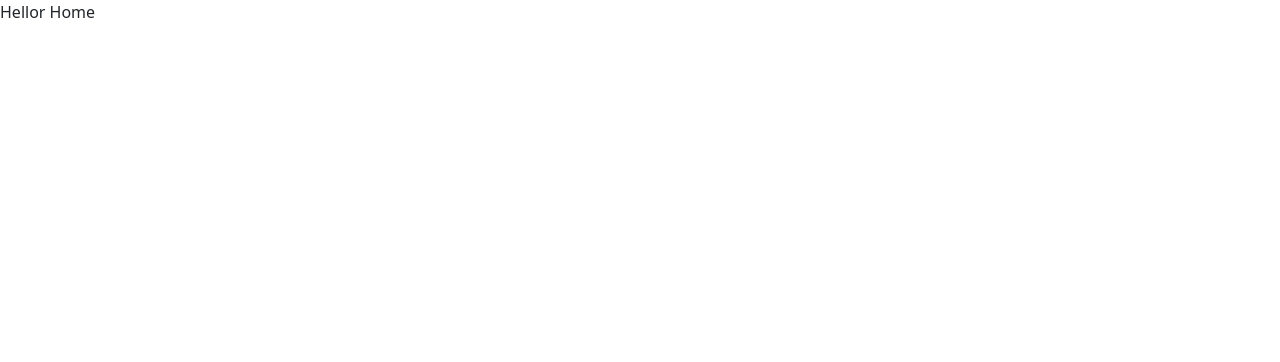
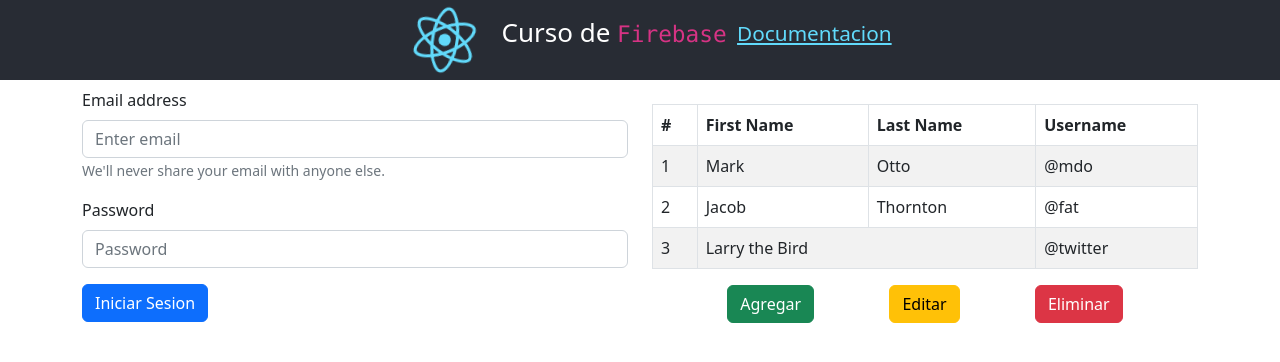
Before and after one commit to teotronic5438/curso-firebase, a React (Create React App) app: page / in a window 1280 px wide. Shown: the top 362 px of the page. Built offline with nearby package versions, Linux system fonts and the light colour scheme.

Commit message:
agregando formularios y autenticacion, falta habilitar firestore

```diff
--- /dev/null
+++ b/src/Components/Form/Login.js
@@ -0,0 +1,32 @@
+import React from 'react';
+import Button from 'react-bootstrap/Button';
+import Form from 'react-bootstrap/Form';
+
+export default function Login() {
+  return (
+    <div>
+        <Form>
+            <Form.Group className="mb-3" controlId="formBasicEmail">
+                <Form.Label>Email address</Form.Label>
+                <Form.Control type="email" placeholder="Enter email" />
+                <Form.Text className="text-muted">
+                We'll never share your email with anyone else.
+                </Form.Text>
+            </Form.Group>
+
+            <Form.Group className="mb-3" controlId="formBasicPassword">
+                <Form.Label>Password</Form.Label>
+                <Form.Control type="password" placeholder="Password" />
+            </Form.Group>
+
+            {/* <Form.Group className="mb-3" controlId="formBasicCheckbox">
+                <Form.Check type="checkbox" label="Check me out" />
+            </Form.Group> */}
+
+            <Button variant="primary" type="submit">
+                Iniciar Sesion
+            </Button>
+        </Form>
+    </div>
+  )
+}
--- /dev/null
+++ b/src/Components/Table/Datos.js
@@ -0,0 +1,44 @@
+import React from 'react';
+import Table from 'react-bootstrap/Table';
+import Button from 'react-bootstrap/Button';
+
+export default function Datos() {
+  return (
+    <div className='my-3'>
+        <Table striped bordered hover>
+            <thead>
+                <tr>
+                <th>#</th>
+                <th>First Name</th>
+                <th>Last Name</th>
+                <th>Username</th>
+                </tr>
+            </thead>
+            <tbody>
+                <tr>
+                <td>1</td>
+                <td>Mark</td>
+                <td>Otto</td>
+                <td>@mdo</td>
+                </tr>
+                <tr>
+                <td>2</td>
+                <td>Jacob</td>
+                <td>Thornton</td>
+                <td>@fat</td>
+                </tr>
+                <tr>
+                <td>3</td>
+                <td colSpan={2}>Larry the Bird</td>
+                <td>@twitter</td>
+                </tr>
+            </tbody>
+        </Table>
+        <div className='d-flex justify-content-evenly'>
+          <Button variant='success'>Agregar</Button>
+          <Button variant='warning'>Editar</Button>
+          <Button variant='danger'>Eliminar</Button>
+        </div>
+    </div>
+  )
+}
--- /dev/null
+++ b/src/Pages/Home/Home.js
@@ -0,0 +1,24 @@
+import React from 'react';
+import Container from 'react-bootstrap/Container';
+import Login from '../../Components/Form/Login';
+import Col from 'react-bootstrap/Col';
+import Row from 'react-bootstrap/Row';
+import Datos from '../../Components/Table/Datos';
+
+const Home = () => {
+  return (
+    <Container className='my-2'>
+        <Row xs={1} md={2} className="g-4">
+            <Col>
+                <Login />
+            </Col>
+            <Col>
+                <Datos />
+            </Col>
+        </Row>
+
+    </Container>
+  )
+}
+
+export default Home
--- a/src/Router/Router.js
+++ b/src/Router/Router.js
@@ -1,29 +1,16 @@
 import React from 'react';
-import { createBrowserRouter, RouterProvider } from 'react-router-dom';
+import { BrowserRouter, Routes, Route } from 'react-router-dom';
 import Navbar from '../Components/Navbar/Navbar';
-import ErrorPage from '../Pages/ErrorPage/ErrorPage';
-
-const  router = createBrowserRouter([
-    {
-        path: "/",
-        element: <div>Hellor Home</div>,
-        errorElement: <ErrorPage />,
-    },
-    {
-        path: "/contacto",
-        element: <div>Hellor contacto</div>,
-    },
-    {
-        path: "/galeria",
-        element: <div>Hellor galeria</div>,
-    }
-]);
+import Home from '../Pages/Home/Home';
 
 const Router = () => {
   return (
-    <RouterProvider router={router}>
-
-    </RouterProvider>
+    <BrowserRouter>
+      <Navbar />
+      <Routes>
+          <Route path="/" element={<Home />} />
+      </Routes>
+    </BrowserRouter>
   );
 }
 
```
Also changed, not shown: src/Firebase/FirebaseApp.js (added, +19 -0 lines).
